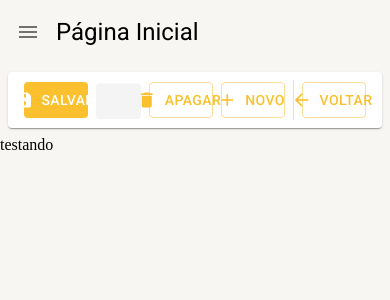
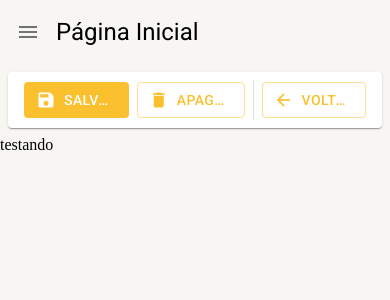
Before and after one commit to Gbaumer123/curso-type-script, a React (Create React App) app: page /pagina-inicial in a window 390 px wide. Shown: the top 300 px of the page. Built offline with nearby package versions, Linux system fonts and the light colour scheme.

Commit message:
feat:responsividade na ferramentas de detalhe

```diff
--- a/src/pages/dashboard/Dashboard.tsx
+++ b/src/pages/dashboard/Dashboard.tsx
@@ -6,10 +6,7 @@
     <LayoutBaseDePagina
       titulo="Página Inicial"
       barraDeFerramentas={
-        <FerramentasDeDetalhe
-          mostrarBotaoSalvarEFechar
-          mostrarBotaoSalvarEFecharCarregando
-        />
+        <FerramentasDeDetalhe mostrarBotaoSalvarEFechar mostrarBotaoNovo />
       }
     >
       testando
--- a/src/shared/components/ferramentas_de_detalhe/FerramentasDeDetalhe.tsx
+++ b/src/shared/components/ferramentas_de_detalhe/FerramentasDeDetalhe.tsx
@@ -5,6 +5,9 @@
   Icon,
   Paper,
   Skeleton,
+  Theme,
+  Typography,
+  useMediaQuery,
   useTheme,
 } from "@mui/material";
 
@@ -53,6 +56,8 @@
   aoClicarEmSalvarEFechar,
 }) => {
   const theme = useTheme();
+  const smDown = useMediaQuery((theme: Theme) => theme.breakpoints.down("sm"));
+  const mdDown = useMediaQuery((theme: Theme) => theme.breakpoints.down("md"));
 
   return (
     <Box
@@ -73,13 +78,23 @@
           onClick={aoClicarEmSalvar}
           startIcon={<Icon>save</Icon>} // icone do botao
         >
+          <Typography
+            variant="button"
+            whiteSpace="nowrap"
+            textOverflow="ellipsis"
+            overflow="hidden"
+          >
             Salvar
+          </Typography>
         </Button>
       )}
 
       {mostrarBotaoSalvarCarregando && <Skeleton width={110} height={60} />}
 
-      {mostrarBotaoSalvarEFechar && !mostrarBotaoSalvarEFecharCarregando && (
+      {mostrarBotaoSalvarEFechar &&
+        !mostrarBotaoSalvarEFecharCarregando &&
+        !smDown &&
+        !mdDown && (
           <Button
             color="primary" // cor do botao
             disableElevation // remove a sombra do botao
@@ -87,10 +102,17 @@
             onClick={aoClicarEmSalvarEFechar}
             startIcon={<Icon>save</Icon>} // icone do botao
           >
+            <Typography
+              variant="button"
+              whiteSpace="nowrap"
+              textOverflow="ellipsis"
+              overflow="hidden"
+            >
               Salvar e voltar
+            </Typography>
           </Button>
         )}
-      {mostrarBotaoSalvarEFecharCarregando && (
+      {mostrarBotaoSalvarEFecharCarregando && !smDown && !mdDown && (
         <Skeleton width={180} height={60} />
       )}
 
@@ -102,13 +124,20 @@
           onClick={aoClicarEmApagar}
           startIcon={<Icon>delete</Icon>} // icone do botao
         >
+          <Typography
+            variant="button"
+            whiteSpace="nowrap"
+            textOverflow="ellipsis"
+            overflow="hidden"
+          >
             Apagar
+          </Typography>
         </Button>
       )}
 
       {mostrarBotaoApagarCarregando && <Skeleton width={110} height={60} />}
 
-      {mostrarBotaoNovo && !mostrarBotaoNovoCarregando && (
+      {mostrarBotaoNovo && !mostrarBotaoNovoCarregando && !smDown && (
         <Button
           color="primary" // cor do botao
           disableElevation // remove a sombra do botao
@@ -116,12 +145,27 @@
           onClick={aoClicarEmNovo}
           startIcon={<Icon>add</Icon>} // icone do botao
         >
+          <Typography
+            variant="button"
+            whiteSpace="nowrap"
+            textOverflow="ellipsis"
+            overflow="hidden"
+          >
             {textoBotaoNovo}
+          </Typography>
         </Button>
       )}
-      {mostrarBotaoNovoCarregando && <Skeleton width={110} height={60} />}
+      {mostrarBotaoNovoCarregando && !smDown && (
+        <Skeleton width={110} height={60} />
+      )}
 
+      {mostrarBotaoVoltar &&
+        (mostrarBotaoNovo ||
+          mostrarBotaoApagar ||
+          mostrarBotaoSalvar ||
+          mostrarBotaoSalvarEFechar) && (
           <Divider variant="middle" orientation="vertical" />
+        )}
       {mostrarBotaoVoltar && (
         <Button
           color="primary" // cor do botao
@@ -130,7 +174,14 @@
           onClick={aoClicarEmVoltar}
           startIcon={<Icon>arrow_back</Icon>} // icone do botao
         >
+          <Typography
+            variant="button"
+            whiteSpace="nowrap"
+            textOverflow="ellipsis"
+            overflow="hidden"
+          >
             Voltar
+          </Typography>
         </Button>
       )}
       {mostrarBotaoVoltarCarregando && <Skeleton width={110} height={60} />}
```
Lines whose indentation alone changed are shown as unchanged.
